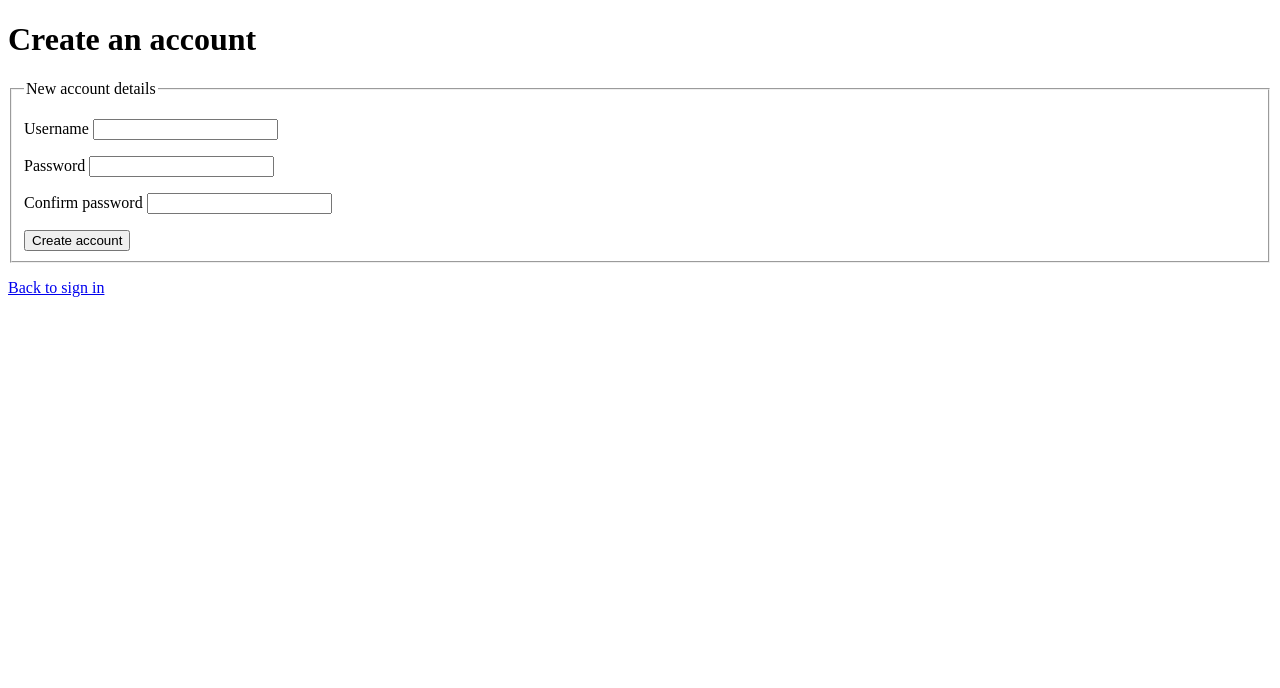
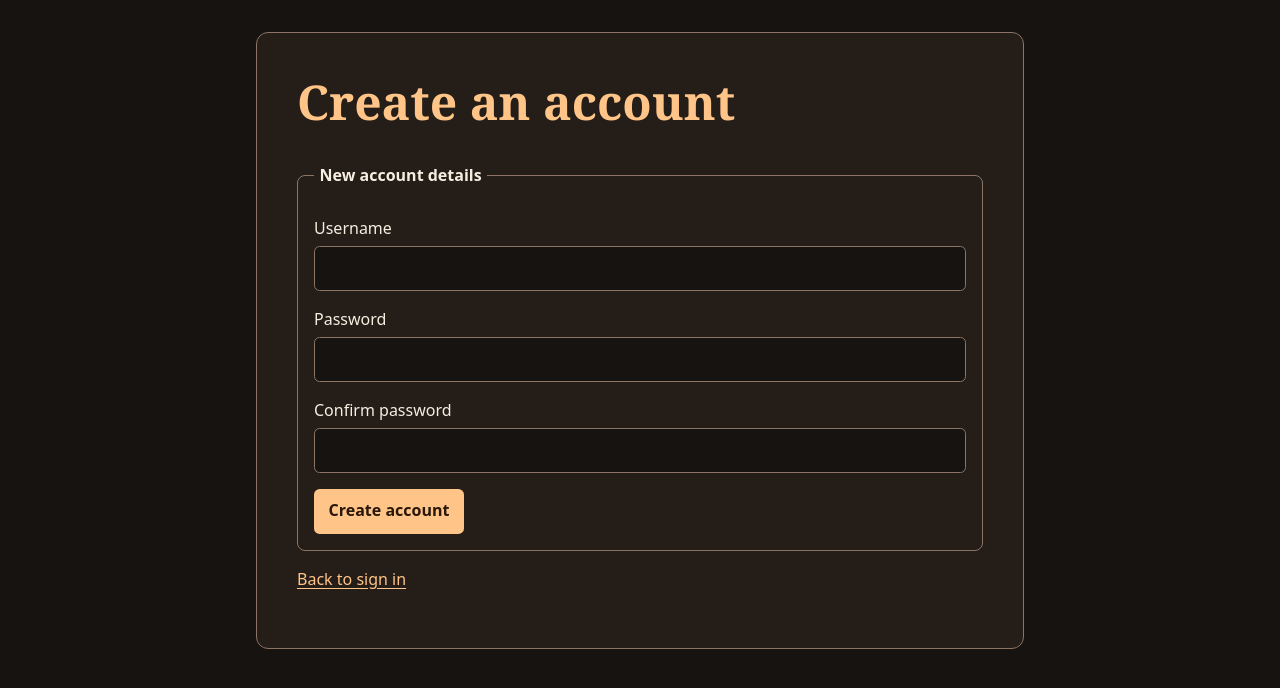
Before and after one commit to jemel119/thelastember, a PHP site: page /register.php in a window 1280 px wide. Shown: the top 688 px of the page. Run offline with PHP 8.4, Linux system fonts and the light colour scheme.

Commit message:
Add styling

```diff
--- a/character.php
+++ b/character.php
@@ -72,6 +72,7 @@ if ($_SERVER['REQUEST_METHOD'] === 'POST') {
 <head>
     <meta charset="UTF-8">
     <meta name="viewport" content="width=device-width, initial-scale=1">
+    <link rel="stylesheet" href="style.css">
     <title>Create Your Hero | The Last Ember</title>
 </head>
 <body>
--- a/ending.php
+++ b/ending.php
@@ -48,6 +48,7 @@ $majorChoices = array_slice($majorChoices, -3);
 <head>
     <meta charset="UTF-8">
     <meta name="viewport" content="width=device-width, initial-scale=1">
+    <link rel="stylesheet" href="style.css">
     <title><?= htmlspecialchars($ending['title'], ENT_QUOTES, 'UTF-8') ?> | The Last Ember</title>
 </head>
 <body>
--- a/leaderboard.php
+++ b/leaderboard.php
@@ -41,6 +41,7 @@ usort($entries, function (array $first, array $second): int {
 <head>
     <meta charset="UTF-8">
     <meta name="viewport" content="width=device-width, initial-scale=1">
+    <link rel="stylesheet" href="style.css">
     <title>Leaderboard | The Last Ember</title>
 </head>
 <body>
--- a/login.php
+++ b/login.php
@@ -71,6 +71,7 @@ if ($_SERVER['REQUEST_METHOD'] === 'POST') {
 <head>
     <meta charset="UTF-8">
     <meta name="viewport" content="width=device-width, initial-scale=1">
+    <link rel="stylesheet" href="style.css">
     <title>Sign In | The Last Ember</title>
 </head>
 <body>
--- a/play.php
+++ b/play.php
@@ -98,6 +98,7 @@ $alignment = ember_alignment($_SESSION['choices_log'] ?? []);
 <head>
     <meta charset="UTF-8">
     <meta name="viewport" content="width=device-width, initial-scale=1">
+    <link rel="stylesheet" href="style.css">
     <title><?= htmlspecialchars($scene['title'], ENT_QUOTES, 'UTF-8') ?> | The Last Ember</title>
 </head>
 <body>
--- a/register.php
+++ b/register.php
@@ -51,6 +51,7 @@ if ($_SERVER['REQUEST_METHOD'] === 'POST') {
 <head>
     <meta charset="UTF-8">
     <meta name="viewport" content="width=device-width, initial-scale=1">
+    <link rel="stylesheet" href="style.css">
     <title>Create an Account | The Last Ember</title>
 </head>
 <body>
--- /dev/null
+++ b/style.css
@@ -0,0 +1,176 @@
+:root {
+    color-scheme: dark;
+    --background: #171310;
+    --panel: #241d18;
+    --text: #f7ede1;
+    --muted: #d7c7b7;
+    --border: #8c7564;
+    --accent: #ffc487;
+    --accent-ink: #28170a;
+    --error: #ffb4ab;
+    --success: #c4e4b4;
+}
+
+* {
+    box-sizing: border-box;
+}
+
+body {
+    margin: 0;
+    padding: clamp(0.75rem, 4vw, 2rem);
+    background: var(--background);
+    color: var(--text);
+    font: 1rem/1.6 system-ui, sans-serif;
+}
+
+main {
+    max-width: 48rem;
+    margin-inline: auto;
+    padding: clamp(1rem, 4vw, 2.5rem);
+    border: 1px solid var(--border);
+    border-radius: 0.75rem;
+    background: var(--panel);
+    overflow-wrap: anywhere;
+}
+
+h1,
+h2,
+h3 {
+    font-family: Georgia, serif;
+    line-height: 1.2;
+}
+
+h1 {
+    margin-top: 0;
+    color: var(--accent);
+    font-size: clamp(2rem, 6vw, 3rem);
+}
+
+section,
+nav {
+    margin-block: 1.5rem;
+}
+
+nav {
+    display: flex;
+    flex-wrap: wrap;
+    gap: 0.75rem 1.25rem;
+}
+
+nav ul {
+    margin: 0;
+    padding-left: 1.25rem;
+}
+
+a {
+    color: var(--accent);
+    text-underline-offset: 0.18em;
+}
+
+:focus-visible {
+    outline: 3px solid var(--accent);
+    outline-offset: 4px;
+}
+
+fieldset {
+    min-width: 0;
+    margin: 0 0 1rem;
+    padding: 0.75rem 1rem 1rem;
+    border: 1px solid var(--border);
+    border-radius: 0.5rem;
+}
+
+legend {
+    padding-inline: 0.35rem;
+    font-weight: 700;
+}
+
+label {
+    display: block;
+    margin-bottom: 0.25rem;
+}
+
+input,
+select,
+button {
+    max-width: 100%;
+    font: inherit;
+}
+
+input,
+select {
+    width: 100%;
+    padding: 0.55rem 0.7rem;
+    border: 1px solid var(--border);
+    border-radius: 0.35rem;
+    background: var(--background);
+    color: var(--text);
+}
+
+button {
+    padding: 0.55rem 0.85rem;
+    border: 1px solid transparent;
+    border-radius: 0.35rem;
+    background: var(--accent);
+    color: var(--accent-ink);
+    font-weight: 700;
+    cursor: pointer;
+}
+
+button:hover:not(:disabled) {
+    background: #ffdbb5;
+}
+
+button:disabled {
+    border-color: var(--border);
+    background: var(--background);
+    color: var(--muted);
+    cursor: default;
+}
+
+button + span {
+    display: block;
+    margin-top: 0.25rem;
+    color: var(--muted);
+}
+
+dt {
+    font-weight: 700;
+}
+
+dd {
+    margin: 0 0 0.5rem;
+}
+
+table {
+    width: 100%;
+    border-collapse: collapse;
+    text-align: left;
+}
+
+caption {
+    margin-bottom: 0.5rem;
+    color: var(--muted);
+    text-align: left;
+}
+
+th,
+td {
+    padding: 0.5rem clamp(0.25rem, 2vw, 0.75rem);
+    border-bottom: 1px solid var(--border);
+}
+
+[role="alert"],
+[role="status"] {
+    padding: 0.75rem 1rem;
+    border-left: 3px solid currentColor;
+    background: var(--background);
+}
+
+[role="alert"] {
+    color: var(--error);
+}
+
+[role="status"] {
+    color: var(--success);
+}
```
